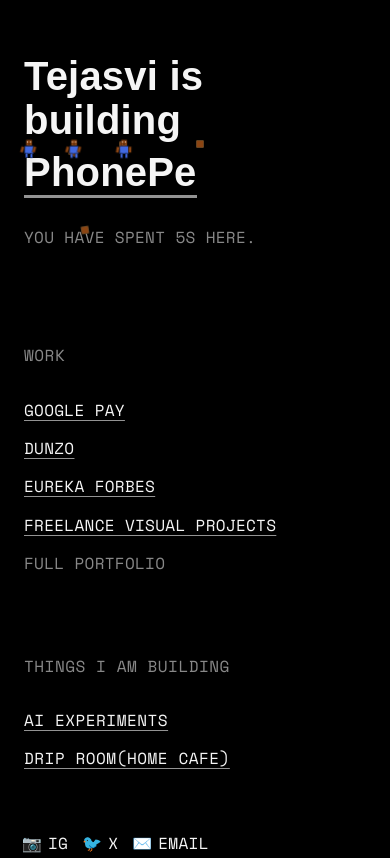
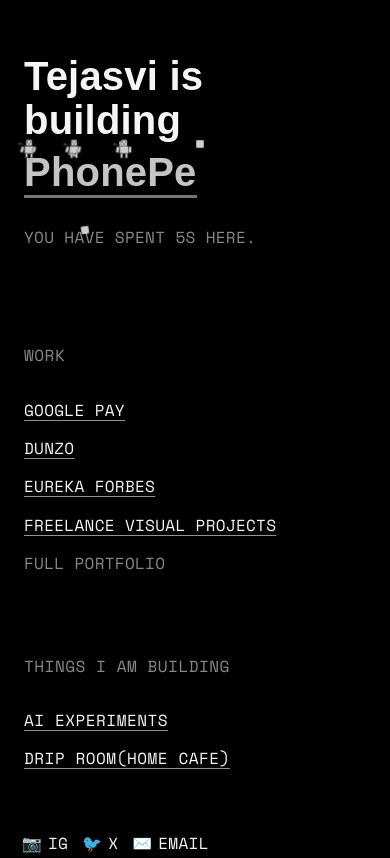
Before and after one commit to tejasvisoi/tejasvisoi.github.io, a plain HTML site: page index.html in a window 390 px wide. Shown: the part 115-973 px from the top of the page. Drawn offline with nearby package versions, Linux system fonts and the light colour scheme; a web font is replaced by a local one.

Commit message:
Make characters white with hammers: white bricks, hammering animation, PhonePe appears incomplete

```diff
--- a/index.html
+++ b/index.html
@@ -23,75 +23,87 @@
                                     <div class="minecraft-container char-1">
                                         <svg class="minecraft-character" viewBox="0 0 100 100" xmlns="http://www.w3.org/2000/svg">
                                             <!-- Minecraft Character Head -->
-                                            <rect class="char-head" x="40" y="30" width="20" height="20" fill="#8B4513" stroke="#000000" stroke-width="1"/>
+                                            <rect class="char-head" x="40" y="30" width="20" height="20" fill="#FFFFFF" stroke="#000000" stroke-width="1"/>
 
                                             <!-- Minecraft Character Body -->
-                                            <rect class="char-body" x="35" y="50" width="30" height="25" fill="#4169E1" stroke="#000000" stroke-width="1"/>
+                                            <rect class="char-body" x="35" y="50" width="30" height="25" fill="#FFFFFF" stroke="#000000" stroke-width="1"/>
 
                                             <!-- Minecraft Character Arms -->
-                                            <rect class="char-arm" x="25" y="52" width="10" height="20" fill="#8B4513" stroke="#000000" stroke-width="1"/>
-                                            <rect class="char-arm" x="65" y="52" width="10" height="20" fill="#8B4513" stroke="#000000" stroke-width="1"/>
+                                            <rect class="char-arm" x="25" y="52" width="10" height="20" fill="#FFFFFF" stroke="#000000" stroke-width="1"/>
+                                            <rect class="char-arm" x="65" y="52" width="10" height="20" fill="#FFFFFF" stroke="#000000" stroke-width="1"/>
 
                                             <!-- Minecraft Character Legs -->
-                                            <rect class="char-leg" x="38" y="75" width="8" height="15" fill="#4169E1" stroke="#000000" stroke-width="1"/>
-                                            <rect class="char-leg" x="54" y="75" width="8" height="15" fill="#4169E1" stroke="#000000" stroke-width="1"/>
+                                            <rect class="char-leg" x="38" y="75" width="8" height="15" fill="#FFFFFF" stroke="#000000" stroke-width="1"/>
+                                            <rect class="char-leg" x="54" y="75" width="8" height="15" fill="#FFFFFF" stroke="#000000" stroke-width="1"/>
 
                                             <!-- Minecraft Character Eyes -->
-                                            <rect class="char-eye" x="43" y="35" width="3" height="3" fill="#FFFFFF"/>
-                                            <rect class="char-eye" x="54" y="35" width="3" height="3" fill="#FFFFFF"/>
+                                            <rect class="char-eye" x="43" y="35" width="3" height="3" fill="#000000"/>
+                                            <rect class="char-eye" x="54" y="35" width="3" height="3" fill="#000000"/>
 
                                             <!-- Minecraft Character Mouth -->
                                             <rect class="char-mouth" x="47" y="42" width="6" height="2" fill="#000000"/>
+
+                                            <!-- Hammer -->
+                                            <rect class="hammer-handle" x="20" y="45" width="15" height="3" fill="#8B4513" stroke="#000000" stroke-width="1"/>
+                                            <rect class="hammer-head" x="15" y="40" width="8" height="8" fill="#696969" stroke="#000000" stroke-width="1"/>
                                         </svg>
                                     </div>
 
                                     <div class="minecraft-container char-2">
                                         <svg class="minecraft-character" viewBox="0 0 100 100" xmlns="http://www.w3.org/2000/svg">
                                             <!-- Minecraft Character Head -->
-                                            <rect class="char-head" x="40" y="30" width="20" height="20" fill="#8B4513" stroke="#000000" stroke-width="1"/>
+                                            <rect class="char-head" x="40" y="30" width="20" height="20" fill="#FFFFFF" stroke="#000000" stroke-width="1"/>
 
                                             <!-- Minecraft Character Body -->
-                                            <rect class="char-body" x="35" y="50" width="30" height="25" fill="#4169E1" stroke="#000000" stroke-width="1"/>
+                                            <rect class="char-body" x="35" y="50" width="30" height="25" fill="#FFFFFF" stroke="#000000" stroke-width="1"/>
 
                                             <!-- Minecraft Character Arms -->
-                                            <rect class="char-arm" x="25" y="52" width="10" height="20" fill="#8B4513" stroke="#000000" stroke-width="1"/>
-                                            <rect class="char-arm" x="65" y="52" width="10" height="20" fill="#8B4513" stroke="#000000" stroke-width="1"/>
+                                            <rect class="char-arm" x="25" y="52" width="10" height="20" fill="#FFFFFF" stroke="#000000" stroke-width="1"/>
+                                            <rect class="char-arm" x="65" y="52" width="10" height="20" fill="#FFFFFF" stroke="#000000" stroke-width="1"/>
 
                                             <!-- Minecraft Character Legs -->
-                                            <rect class="char-leg" x="38" y="75" width="8" height="15" fill="#4169E1" stroke="#000000" stroke-width="1"/>
-                                            <rect class="char-leg" x="54" y="75" width="8" height="15" fill="#4169E1" stroke="#000000" stroke-width="1"/>
+                                            <rect class="char-leg" x="38" y="75" width="8" height="15" fill="#FFFFFF" stroke="#000000" stroke-width="1"/>
+                                            <rect class="char-leg" x="54" y="75" width="8" height="15" fill="#FFFFFF" stroke="#000000" stroke-width="1"/>
 
                                             <!-- Minecraft Character Eyes -->
-                                            <rect class="char-eye" x="43" y="35" width="3" height="3" fill="#FFFFFF"/>
-                                            <rect class="char-eye" x="54" y="35" width="3" height="3" fill="#FFFFFF"/>
+                                            <rect class="char-eye" x="43" y="35" width="3" height="3" fill="#000000"/>
+                                            <rect class="char-eye" x="54" y="35" width="3" height="3" fill="#000000"/>
 
                                             <!-- Minecraft Character Mouth -->
                                             <rect class="char-mouth" x="47" y="42" width="6" height="2" fill="#000000"/>
+
+                                            <!-- Hammer -->
+                                            <rect class="hammer-handle" x="20" y="45" width="15" height="3" fill="#8B4513" stroke="#000000" stroke-width="1"/>
+                                            <rect class="hammer-head" x="15" y="40" width="8" height="8" fill="#696969" stroke="#000000" stroke-width="1"/>
                                         </svg>
                                     </div>
 
                                     <div class="minecraft-container char-3">
                                         <svg class="minecraft-character" viewBox="0 0 100 100" xmlns="http://www.w3.org/2000/svg">
                                             <!-- Minecraft Character Head -->
-                                            <rect class="char-head" x="40" y="30" width="20" height="20" fill="#8B4513" stroke="#000000" stroke-width="1"/>
+                                            <rect class="char-head" x="40" y="30" width="20" height="20" fill="#FFFFFF" stroke="#000000" stroke-width="1"/>
 
                                             <!-- Minecraft Character Body -->
-                                            <rect class="char-body" x="35" y="50" width="30" height="25" fill="#4169E1" stroke="#000000" stroke-width="1"/>
+                                            <rect class="char-body" x="35" y="50" width="30" height="25" fill="#FFFFFF" stroke="#000000" stroke-width="1"/>
 
                                             <!-- Minecraft Character Arms -->
-                                            <rect class="char-arm" x="25" y="52" width="10" height="20" fill="#8B4513" stroke="#000000" stroke-width="1"/>
-                                            <rect class="char-arm" x="65" y="52" width="10" height="20" fill="#8B4513" stroke="#000000" stroke-width="1"/>
+                                            <rect class="char-arm" x="25" y="52" width="10" height="20" fill="#FFFFFF" stroke="#000000" stroke-width="1"/>
+                                            <rect class="char-arm" x="65" y="52" width="10" height="20" fill="#FFFFFF" stroke="#000000" stroke-width="1"/>
 
                                             <!-- Minecraft Character Legs -->
-                                            <rect class="char-leg" x="38" y="75" width="8" height="15" fill="#4169E1" stroke="#000000" stroke-width="1"/>
-                                            <rect class="char-leg" x="54" y="75" width="8" height="15" fill="#4169E1" stroke="#000000" stroke-width="1"/>
+                                            <rect class="char-leg" x="38" y="75" width="8" height="15" fill="#FFFFFF" stroke="#000000" stroke-width="1"/>
+                                            <rect class="char-leg" x="54" y="75" width="8" height="15" fill="#FFFFFF" stroke="#000000" stroke-width="1"/>
 
                                             <!-- Minecraft Character Eyes -->
-                                            <rect class="char-eye" x="43" y="35" width="3" height="3" fill="#FFFFFF"/>
-                                            <rect class="char-eye" x="54" y="35" width="3" height="3" fill="#FFFFFF"/>
+                                            <rect class="char-eye" x="43" y="35" width="3" height="3" fill="#000000"/>
+                                            <rect class="char-eye" x="54" y="35" width="3" height="3" fill="#000000"/>
 
                                             <!-- Minecraft Character Mouth -->
                                             <rect class="char-mouth" x="47" y="42" width="6" height="2" fill="#000000"/>
+
+                                            <!-- Hammer -->
+                                            <rect class="hammer-handle" x="20" y="45" width="15" height="3" fill="#8B4513" stroke="#000000" stroke-width="1"/>
+                                            <rect class="hammer-head" x="15" y="40" width="8" height="8" fill="#696969" stroke="#000000" stroke-width="1"/>
                                         </svg>
                                     </div>
 
--- a/script.js
+++ b/script.js
@@ -130,6 +130,27 @@
                 yoyo: true,
                 repeat: -1
             });
+
+            // Animate hammer for hammering effect
+            gsap.to('.hammer-handle', {
+                duration: 0.3,
+                rotation: 25,
+                ease: "power2.inOut",
+                yoyo: true,
+                repeat: -1,
+                stagger: 0.15,
+                transformOrigin: "right center"
+            });
+
+            gsap.to('.hammer-head', {
+                duration: 0.3,
+                rotation: 25,
+                ease: "power2.inOut",
+                yoyo: true,
+                repeat: -1,
+                stagger: 0.15,
+                transformOrigin: "right center"
+            });
         };
 
         // Start animations after a delay
--- a/styles.css
+++ b/styles.css
@@ -79,6 +79,7 @@
     transition: all 0.3s ease;
     display: inline-block;
     transform-origin: center;
+    opacity: 0.8; /* Make it appear incomplete */
 }
 
 .phonepe-link::after {
@@ -552,7 +553,7 @@
 }
 
 /* Minecraft character animation states */
-.char-head, .char-body, .char-arm, .char-leg, .char-eye, .char-mouth {
+.char-head, .char-body, .char-arm, .char-leg, .char-eye, .char-mouth, .hammer-handle, .hammer-head {
     transition: all 0.2s ease;
 }
 
@@ -571,8 +572,8 @@
     position: absolute;
     width: 8px;
     height: 8px;
-    background: #8B4513;
-    border: 1px solid #654321;
+    background: #FFFFFF;
+    border: 1px solid #CCCCCC;
     border-radius: 1px;
     pointer-events: none;
 }
```
